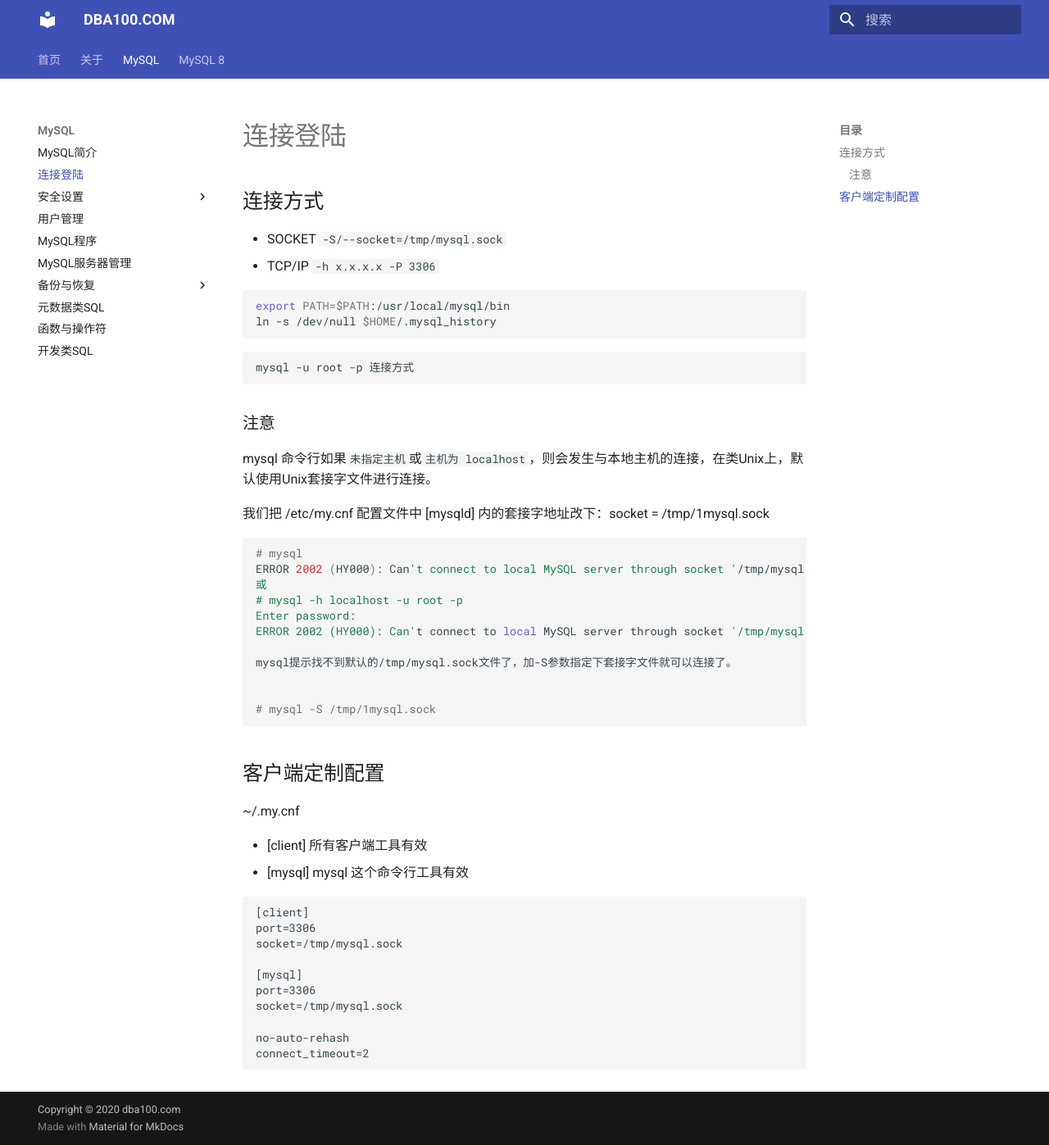
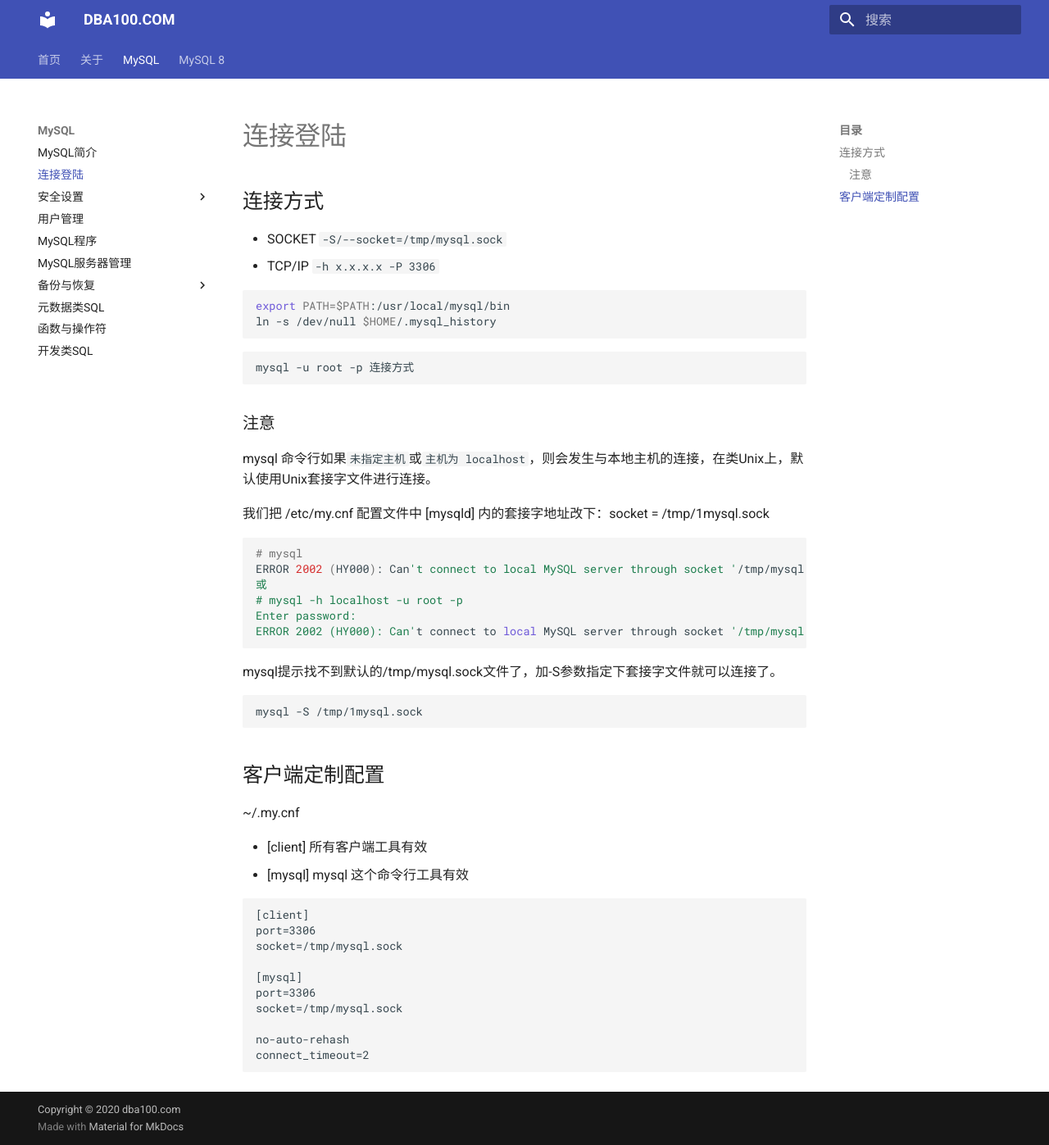
Before and after one commit to duliang123/dba100, an MkDocs documentation site: the page built from docs/mysql/programs-client/mysql.md, in a window 1280 px wide and 1397 px high. Shown: the whole window at 82% size. Built offline with MkDocs 1.6.1 and Material for MkDocs 9.7.7, drawn with Linux system fonts in a browser that asks for light colours.

Commit message:
Update mysql.md

````diff
--- a/docs/mysql/programs-client/mysql.md
+++ b/docs/mysql/programs-client/mysql.md
@@ -27,11 +27,12 @@ ERROR 2002 (HY000): Can't connect to local MySQL server through socket '/tmp/mys
 # mysql -h localhost -u root -p
 Enter password:
 ERROR 2002 (HY000): Can't connect to local MySQL server through socket '/tmp/mysql.sock' (2)
+```
 
 mysql提示找不到默认的/tmp/mysql.sock文件了，加-S参数指定下套接字文件就可以连接了。
 
-
-# mysql -S /tmp/1mysql.sock
+```bash
+mysql -S /tmp/1mysql.sock
 ```
 
 ## 客户端定制配置
````
